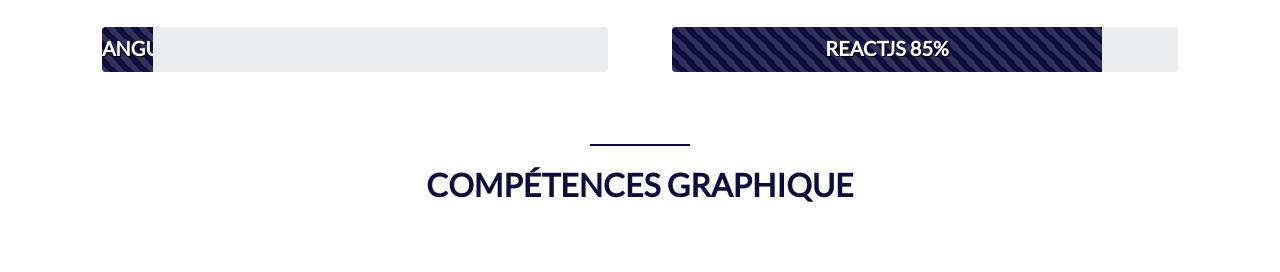
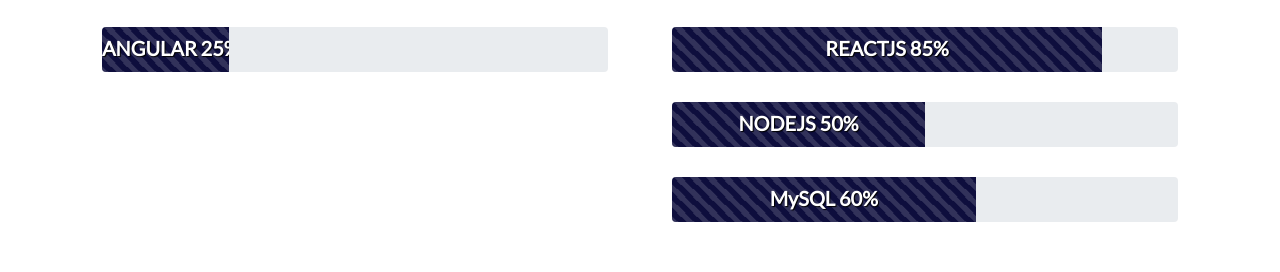
Before and after one commit to HammamiMehdi/Curriculum-Vitae, a website: page index.html in a window 1280 px wide. Shown: the part 1254-1526 px from the top of the page. Drawn offline with nearby package versions, Linux system fonts and the light colour scheme.

Commit message:
Update index.html

```diff
--- a/index.html
+++ b/index.html
@@ -102,9 +102,9 @@
 
                     <div class="progress">
                         <div class="progress-bar progress-bar-striped progress-bar-animated" role="progressbar"
-                            aria-valuenow="10" aria-valuemin="0" aria-valuemax="10" style="width: 10%">
+                            aria-valuenow="25" aria-valuemin="0" aria-valuemax="25" style="width: 25%">
                             <h5>
-                                ANGULAR 10%
+                                ANGULAR 25%
                             </h5>
                         </div>
                     </div>
@@ -145,6 +145,22 @@
                             aria-valuenow="85" aria-valuemin="0" aria-valuemax="85" style="width: 85%">
                             <h5>
                                 REACTJS 85%
+                            </h5>
+                        </div>
+                    </div>
+                    <div class="progress">
+                        <div class="progress-bar progress-bar-striped progress-bar-animated" role="progressbar"
+                            aria-valuenow="50" aria-valuemin="0" aria-valuemax="50" style="width: 50%">
+                            <h5>
+                                NODEJS 50%
+                            </h5>
+                        </div>
+                    </div>
+                    <div class="progress">
+                        <div class="progress-bar progress-bar-striped progress-bar-animated" role="progressbar"
+                            aria-valuenow="60" aria-valuemin="0" aria-valuemax="60" style="width: 60%">
+                            <h5>
+                                MySQL 60%
                             </h5>
                         </div>
                     </div>
@@ -328,7 +344,7 @@
 
 
         <div class="row">
-
+            <a href="docs/completed web developpement.jpg">
             <div class="col-md-6" data-aos="flip-left" data-aos-easing="ease-out-cubic" data-aos-duration="2000" >
                 <div class="education-block">
                     <h5>Janvier 2022</h5>
@@ -340,6 +356,7 @@
                     <p>Responsive Design</p>
                 </div>
             </div>
+            </a>
 
 
             <div class="col-md-6" data-aos="flip-left" data-aos-easing="ease-out-cubic" data-aos-duration="2000">
@@ -401,7 +418,7 @@
             </div>
             <div class="col-md-6" data-aos="flip-left" data-aos-easing="ease-out-cubic" data-aos-duration="2000">
                 <div class="education-block">
-                    <h5>Avril 2022 - Juin 2022</h5>
+                    <h5>Mars 2022</h5>
                     <span class="bi-award-fill"></span>
                     <h3>LinkedIn</h3>
                     <h4>L'essentiel de ReactJS</h4>
@@ -412,7 +429,7 @@
             </div>
             <div class="col-md-6" data-aos="flip-left" data-aos-easing="ease-out-cubic" data-aos-duration="2000">
                 <div class="education-block">
-                    <h5>Avril 2022 - Juin 2022</h5>
+                    <h5>Mars 2022</h5>
                     <span class="bi-award-fill"></span>
                     <h3>PIRPLE</h3>
                     <h4>HTML5 and CSS3</h4>
```
